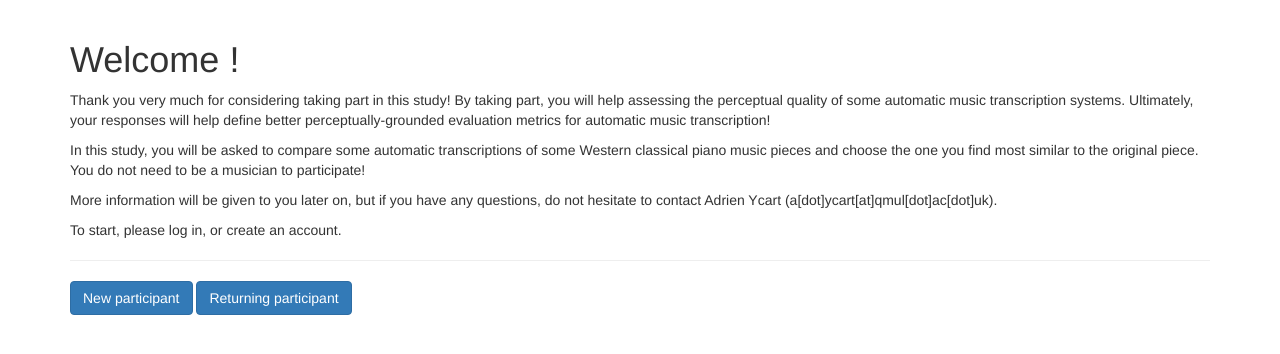
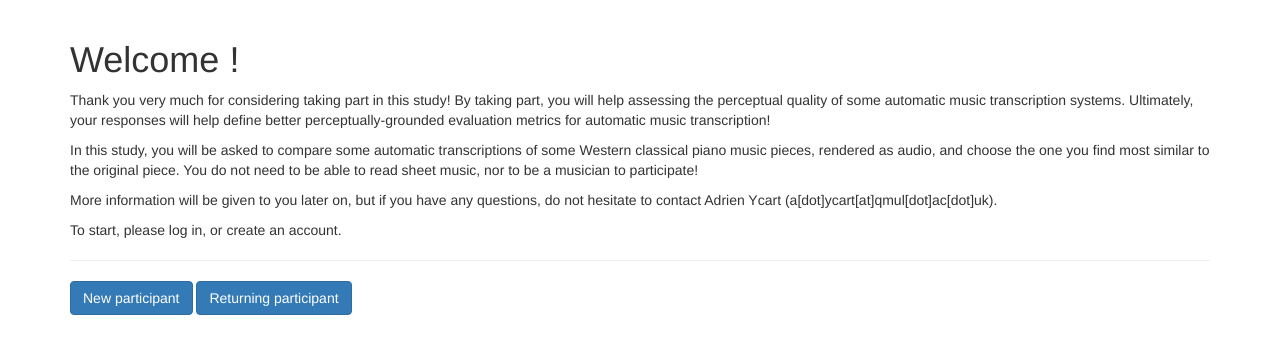
Before and after one commit to adrienycart/AMT_perception_website, a Flask app: page / in a window 1280 px wide. Shown: the part 52-406 px from the top of the page. Run offline with Flask 3, Linux system fonts and the light colour scheme; parts of the project's set-up code (start-up, migrations or seed data) failed here and were passed over; some libraries are stand-ins or nearby versions.

Commit message:
small modifs

```diff
--- a/app/templates/index.html
+++ b/app/templates/index.html
@@ -14,8 +14,8 @@
        define better perceptually-grounded evaluation metrics for automatic music transcription!</p>
 
     <p> In this study, you will be asked to compare some automatic transcriptions of some
-      Western classical piano music pieces and choose the one you find most similar
-      to the original piece. You do not need to be a musician to participate!</p>
+      Western classical piano music pieces, rendered as audio, and choose the one you find most similar
+      to the original piece. You do not need to be able to read sheet music, nor to be a musician to participate!</p>
 
 
     {% if not current_user.is_anonymous %}
--- a/app/templates/question.html
+++ b/app/templates/question.html
@@ -46,11 +46,13 @@
           <table class='table-borderless text-center'>
           <tr>
             <td>  <audio src="{{url_for('static',filename=filepaths[1])}}" controls></audio> </td>
+            <td width="50" />
             <td>  <audio src="{{url_for('static',filename=filepaths[2])}}" controls></audio> </td>
           </tr>
           <tr>
           {% for subfield in form.choice %}
             <td>{{subfield}}</td>
+            <td width="50" />
           {% endfor %}
           </tr>
           </table>
```
